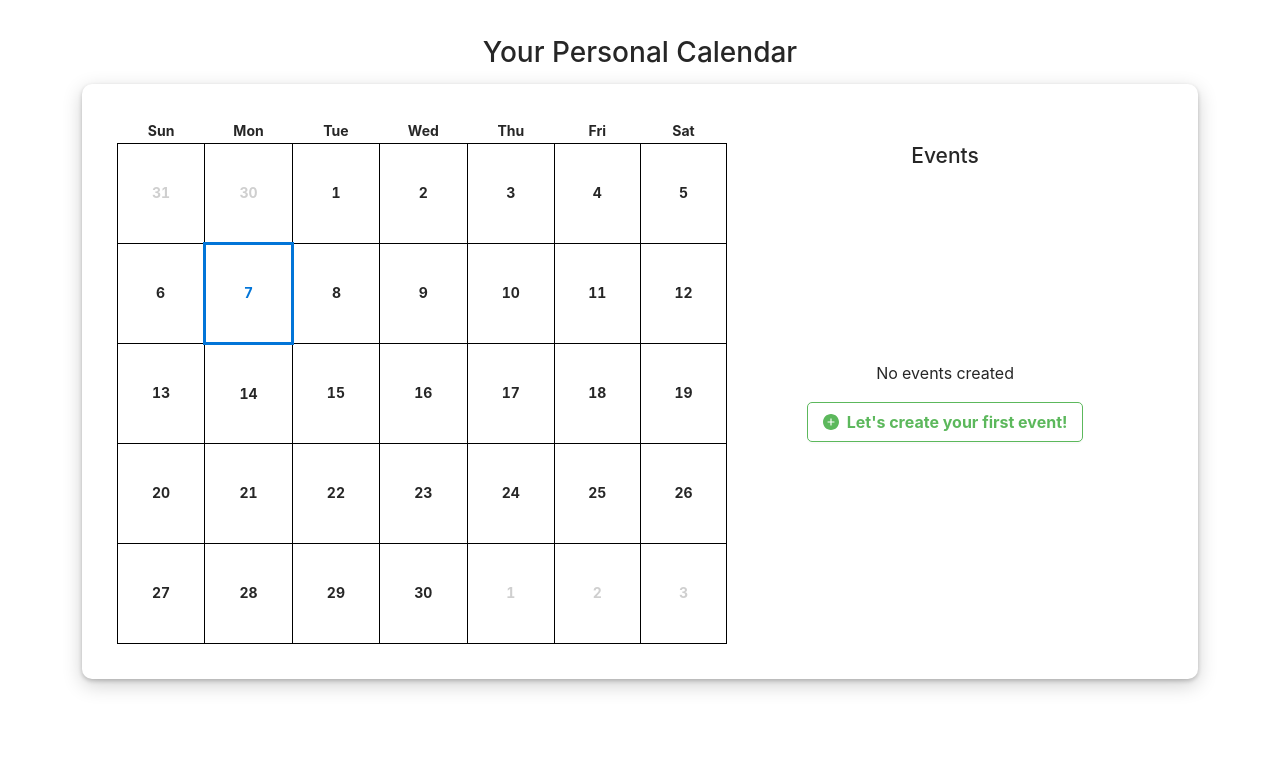
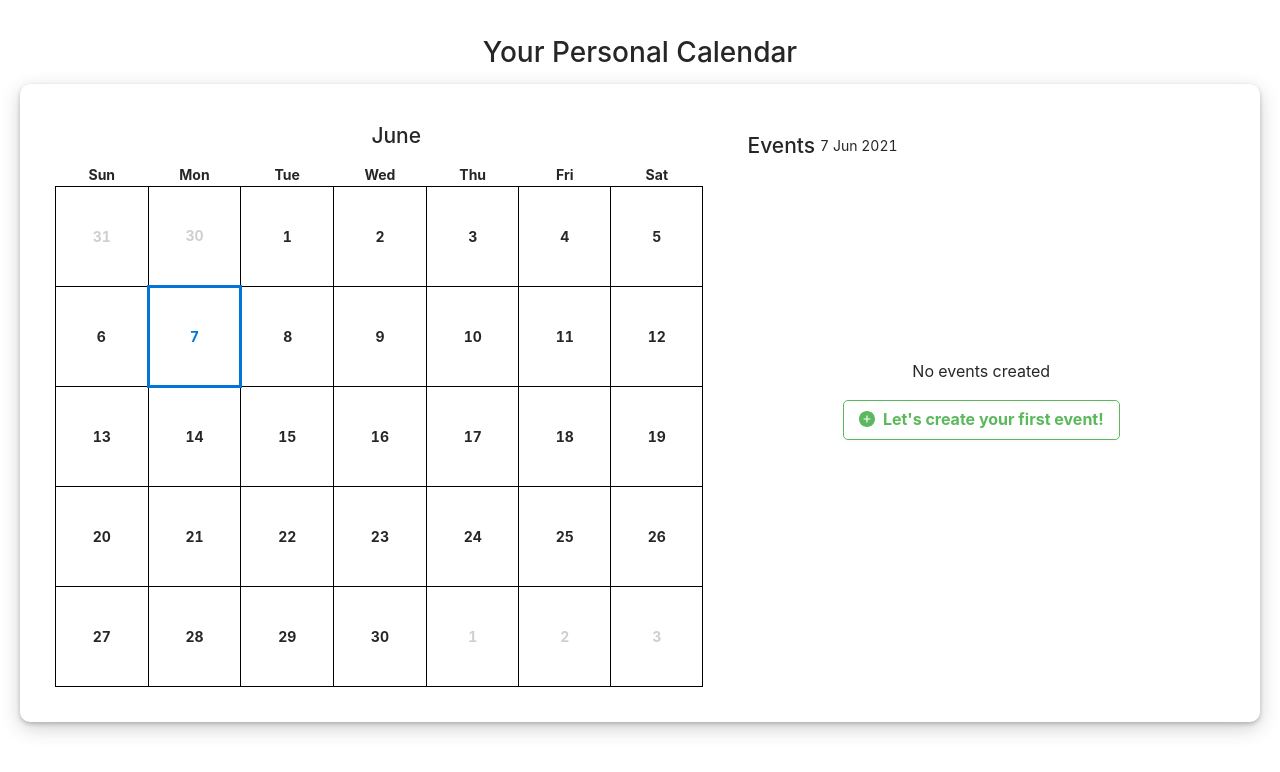
Before and after one commit to Fatanaminullah/personal-calendar-web-app, a React (Create React App) app: page / in a window 1280 px wide. Shown: the top 772 px of the page. Built offline with nearby package versions, Linux system fonts and the light colour scheme.

Commit message:
fix styling

```diff
--- a/src/components/templates/Calendar/index.js
+++ b/src/components/templates/Calendar/index.js
@@ -90,7 +90,8 @@ const Calendar = ({selectedDate, setSelectedDate, events}) => {
   };
   return (
     <>
-      <table>
+      <h2>{moment().format('MMMM')}</h2>
+      <table style={{width: '95%'}}>
         <thead>
           <tr>{daysHeader()}</tr>
         </thead>
--- a/src/pages/DashboardPage/index.js
+++ b/src/pages/DashboardPage/index.js
@@ -88,48 +88,31 @@ const DashboardPage = () => {
         form={form}
       />
       <Row>
-        <Col
-          span={24}
-          style={{
-            width: '100%',
-            justifyContent: 'center',
-            textAlign: 'center',
-            flexDirection: 'column',
-            alignItems: 'center',
-            display: 'flex',
-            padding: 20,
-          }}>
+        <Col span={24} className="container">
           <h1 style={{margin: '10px 0'}}>Your Personal Calendar</h1>
-          <div
-            style={{
-              backgroundColor: colors.white,
-              borderRadius: 10,
-              alignSelf: 'center',
-              padding: 35,
-              display: 'flex',
-              alignItems: 'center',
-              justifyContent: 'center',
-              flexDirection: 'column',
-              width: '90%',
-              boxShadow:
-                '0 2px 4px 0 rgba(0, 0, 0, 0.2), 0 6px 20px 0 rgba(0, 0, 0, 0.19)',
-              textAlign: 'center',
-            }}>
-            <Row style={{width: '100%'}}>
-              <Col xs={24} md={24} lg={14}>
+          <div className="calendar-container">
+            <Row style={{width: '100%'}} justify="space-between">
+              <Col xs={24} md={24} lg={14} xl={14}>
                 <Calendar
                   selectedDate={selectedDate}
                   setSelectedDate={setSelectedDate}
                   events={events}
                 />
               </Col>
-              <Col xs={24} md={24} lg={10}>
-                <Row
-                  justify={
-                    events[selectedDate].length ? 'space-between' : 'center'
-                  }
-                  style={{padding: 10}}>
-                  <h2 style={{margin: '10px 0'}}>Events</h2>
+              <Col xs={24} md={24} lg={9} xl={10}>
+                <Row justify="space-between" style={{padding: 10}}>
+                  <div
+                    style={{
+                      display: 'flex',
+                      flexDirection: 'row',
+                      alignItems: 'center',
+                    }}>
+                    <h2 style={{margin: '0 5px 0 0'}}>Events</h2>
+                    <p style={{marginBottom: 0}}>
+                      {selectedDate} {moment().format('MMM YYYY')}
+                    </p>{' '}
+                  </div>
+                  <div>
                     {events[selectedDate].length ? (
                       <Button
                         icon={<PlusCircleFilled />}
@@ -138,6 +121,7 @@ const DashboardPage = () => {
                         onClick={() => setVisibleModal(true)}
                       />
                     ) : null}
+                  </div>
                 </Row>
                 {!events[selectedDate].length ? (
                   <div
--- a/src/styles/layout.css
+++ b/src/styles/layout.css
@@ -56,12 +56,6 @@
   font-weight: 600;
 }
 
-.container {
-  box-shadow: 2px 2px 19px -6px rgba(0, 0, 0, 0.75);
-  -webkit-box-shadow: 2px 2px 19px -6px rgba(0, 0, 0, 0.75);
-  -moz-box-shadow: 2px 2px 19px -6px rgba(0, 0, 0, 0.75);
-}
-
 .text-success {
   color: #5cb85c;
   font-weight: 700;
@@ -103,6 +97,30 @@
   padding-left: 51px !important;
 }
 
+.container {
+  width: 100%;
+  justify-content: center;
+  text-align: center;
+  flex-direction: column;
+  align-items: center;
+  display: flex;
+  padding: 20px;
+}
+
+.calendar-container {
+  background-color: white;
+  border-radius: 10px;
+  align-self: center;
+  padding: 35px;
+  display: flex;
+  align-items: center;
+  justify-content: center;
+  flex-direction: column;
+  width: 100%;
+  box-shadow: 0 2px 4px 0 rgba(0, 0, 0, 0.2), 0 6px 20px 0 rgba(0, 0, 0, 0.19);
+  text-align: center;
+}
+
 .days-header {
   width: 100px !important;
   text-align: center;
@@ -142,3 +160,23 @@
   line-height: 1;
   content: '*';
 }
+
+@media screen and (max-width: 768px) {
+  .calendar-container {
+    padding: 10px;
+  }
+  .container {
+    padding: 10px;
+  }
+  .days-body {
+    height: 50px;
+  }
+}
+@media screen and (max-width: 1024px) {
+  .calendar-container {
+    padding: 10px;
+  }
+  .days-body {
+    height: 75px;
+  }
+}
```
Lines whose indentation alone changed are shown as unchanged.
